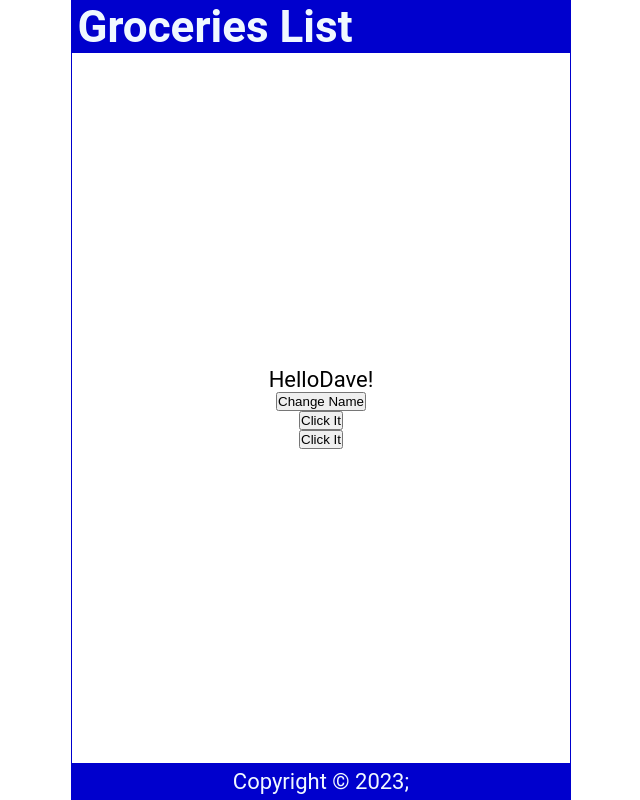
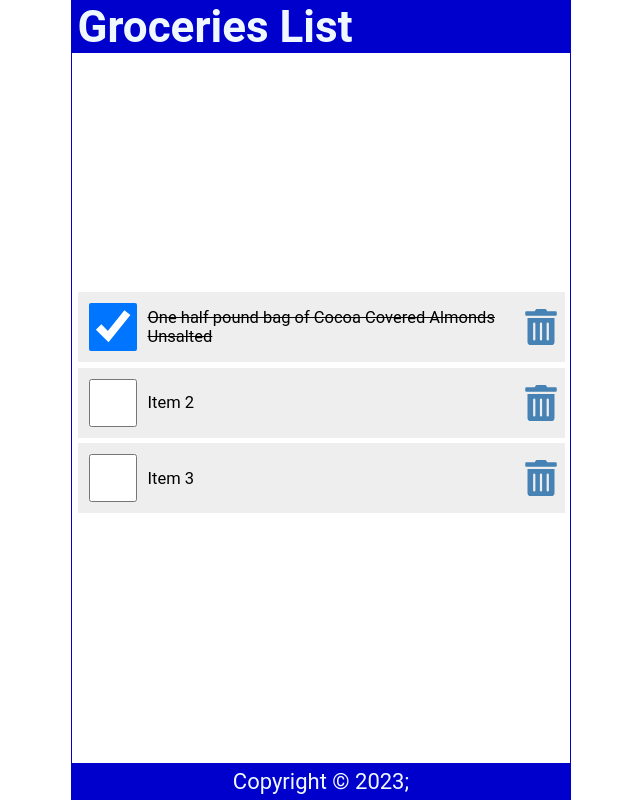
Before and after one commit to MartinAraka/Start-Here, a React (Create React App) app: page / in a window 1280 px wide. Shown: the whole page, without its empty margins (319-959 px from the left). Built offline with nearby package versions, Linux system fonts and the light colour scheme.

Commit message:
apply lists and keys

```diff
--- a/src/App.js
+++ b/src/App.js
@@ -1,3 +1,4 @@
+import React from 'react';
 import Header from './Header';
 import Content from './Content';
 import Footer from './Footer';
--- a/src/Content.js
+++ b/src/Content.js
@@ -1,37 +1,67 @@
+/* eslint-disable react/jsx-key */
 /* eslint-disable react/react-in-jsx-scope */
 
+import React from 'react';
 import { useState } from 'react';
+import { FaTrashAlt } from 'react-icons/fa';
 
 const Content = () => {
-  const [name, setName] = useState('Dave');
-  const [count, setCount] = useState(0);
+  const [items, setItems] = useState([
+    {
+      id: 1,
+      checked: true,
+      item: "One half pound bag of Cocoa Covered Almonds Unsalted"
+  },
+  {
+      id: 2,
+      checked: false,
+      item: "Item 2"
+  },
+  {
+      id: 3,
+      checked: false,
+      item: "Item 3"
+  }
+  ]);
 
-  const handleNameChange = () => {
-    const names = ['Bob', 'Kevin', 'Dave'];
-    const int = Math.floor(Math.random() * 3);
-    setName(names[int]);
-  };
+  const handleCheck = (id)=> {
+   const listItems = items.map((item) => item.id === id ? { ...item, checked: !item.checked } : item);
+   setItems(listItems)
+   localStorage.setItem('shoppinglist',JSON.stringify(listItems));
+  }
 
-  const handleClick = () => {
-    setCount(count + 1)
-    setCount(count + 1)
-    console.log(count);
-  };
-
-  const handleClick2 = () => {
-    console.log(count)
-  };
-
-
+  const handleDelete = (id) => {
+    const listItems = items.filter((item) => item.id !== id);
+    setItems(listItems)
+   localStorage.setItem('shoppinglist',JSON.stringify(listItems));
+  }
 
   return (
     <main>
-      <p onDoubleClick={handleClick}>
-        Hello{name}!
-      </p>
-      <button onClick={handleNameChange}>Change Name</button>
-      <button onClick={handleClick}>Click It</button>
-      <button onClick={handleClick2}>Click It</button>
+      {items.length ? (
+        <ul>
+          {items.map((item)=> (
+            <li className="item" key ={item.id}>
+              <input
+                  type= "checkbox"
+                  onChange={()=> handleCheck(item.id)}
+                  checked={item.checked}
+              />
+              <label
+                style={(item.checked) ? {textDecoration: 'line-through'} : null}
+                onDoubleClick={()=> handleCheck(item.id)}
+              >{item.item}</label>
+              <FaTrashAlt
+                onClick={()=> handleDelete(item.id)}
+                role="button"
+                tabIndex="0"
+              />
+            </li>
+          ))}
+        </ul>
+      ) : (
+         <p style={{ marginTop: '2rem'}}>Your list is empty.</p>
+      )}
     </main>
   );
 };
--- a/src/index.css
+++ b/src/index.css
@@ -57,3 +57,62 @@
   display: grid;
   place-content: center;
 }
+
+ul {
+  width: 100%;
+  list-style: none;
+  padding: 0 0.25rem 0.25rem;
+}
+
+ul li::before {
+  content: "\200B";
+}
+
+.item {
+  display: flex;
+  justify-content: flex-start;
+  align-items: center;
+  padding: 0.5rem 0 0.5rem 0.5rem;
+  margin: 0.25rem 0;
+  background-color: #eee;
+}
+
+.item:first-child {
+  margin: 0;
+}
+
+.item input[type="checkbox"] {
+  text-align: center;
+  width: 2.5rem;
+  width: 48px;
+  min-width: 48px;
+  height: 2.5rem;
+  height: 48px;
+  min-height: 48px;
+  cursor: pointer;
+  margin-right: 0.5rem;
+}
+
+.item input[type="checkbox"]:focus + label {
+  text-decoration: underline;
+}
+
+.item > label {
+  font-size: 0.75rem;
+  flex-grow: 1;
+}
+
+.item svg {
+  width: 48px;
+  min-width: 48px;
+  height: 36px;
+  font-size: 1rem;
+  color: steelblue;
+  cursor: pointer;
+}
+
+.item svg:focus,
+.item svg:hover {
+  color: red;
+  outline: none;
+}
```
